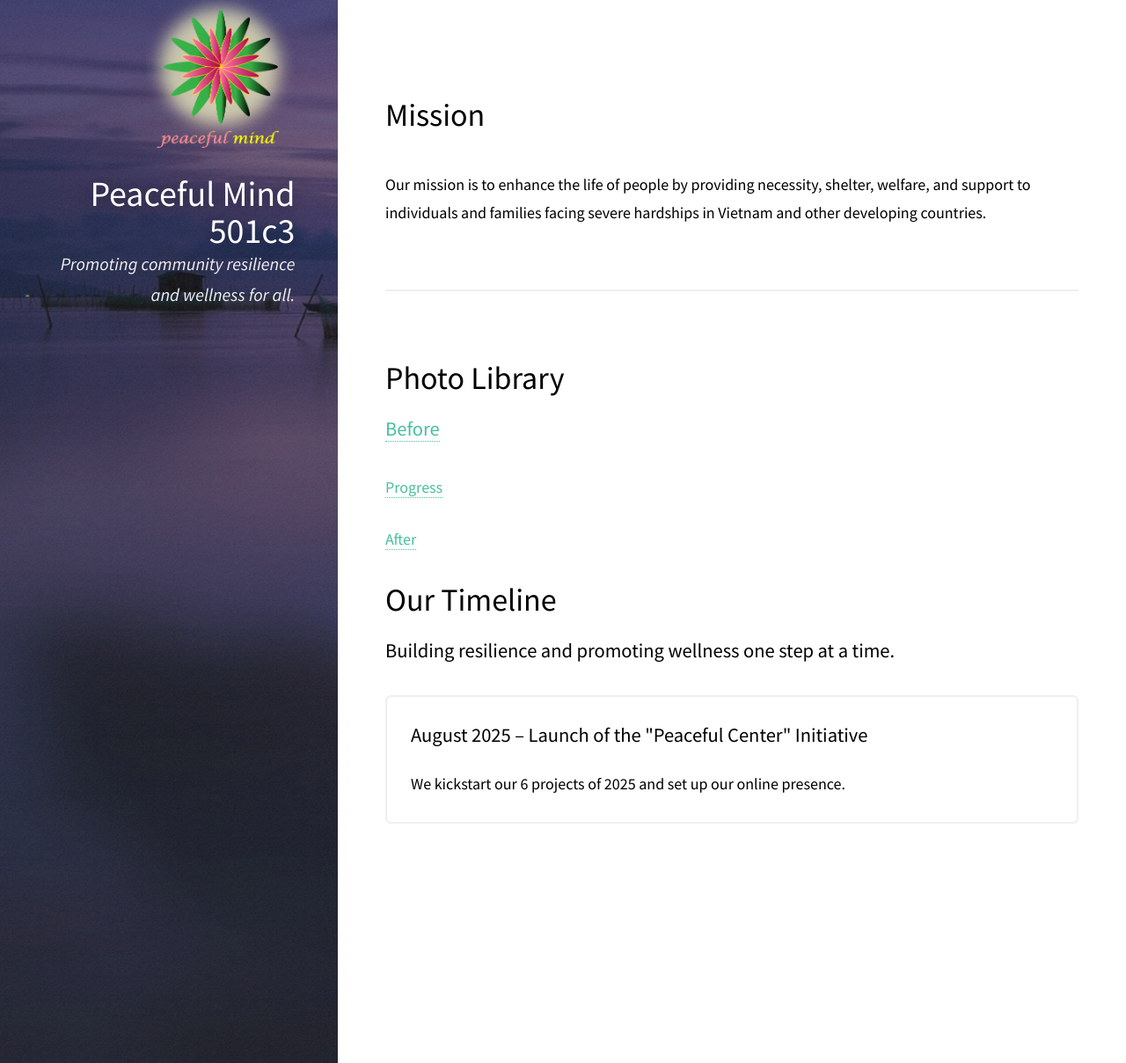
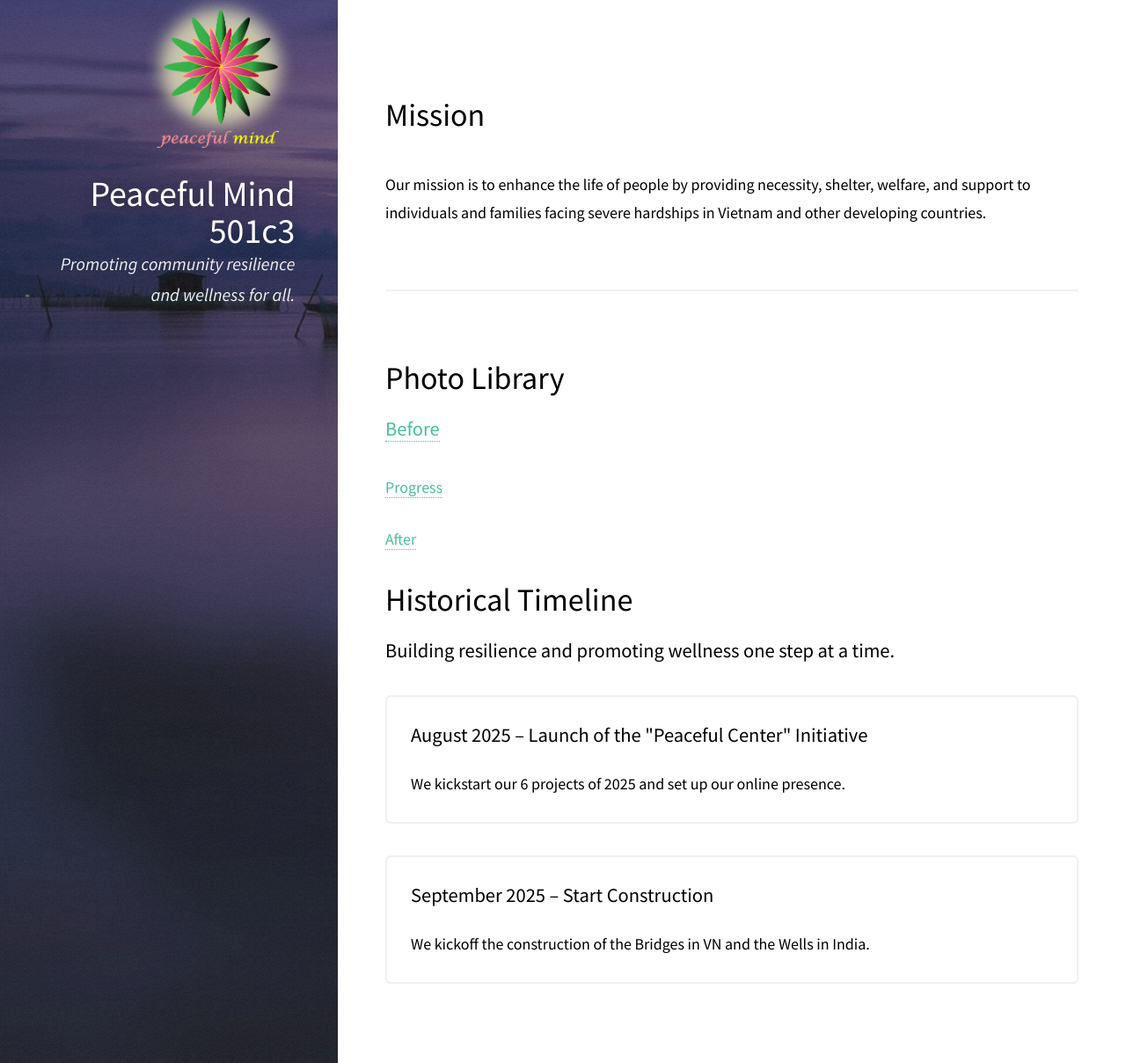
Before and after one commit to peacefulcenter/peacefulcenter.github.io, a Jekyll site: the page built from pages/mission.md, in a window 1280 px wide and 1312 px high, cut to the strip 104-1312 px from the top of the window. Shown: the whole strip at 88% size. Built offline with Jekyll 4.4.1, drawn with Linux system fonts in a browser that asks for light colours.

Commit message:
Update Text

```diff
--- a/pages/mission.md
+++ b/pages/mission.md
@@ -15,13 +15,17 @@ permalink: /:basename/
 
 <section id="two">
   <header class="major">
-    <h2>Our Timeline</h2>
+    <h2>Historical Timeline</h2>
     <p>Building resilience and promoting wellness one step at a time.</p>
   </header>
 
   <div class="box">
     <h3>August 2025 – Launch of the "Peaceful Center" Initiative</h3>
     <p>We kickstart our 6 projects of 2025 and set up our online presence.</p>
+  </div>
+  <div class="box">
+    <h3>September 2025 – Start Construction</h3>
+    <p>We kickoff the construction of the Bridges in VN and the Wells in India.</p>
   </div>
 </section>
 <!--
```
